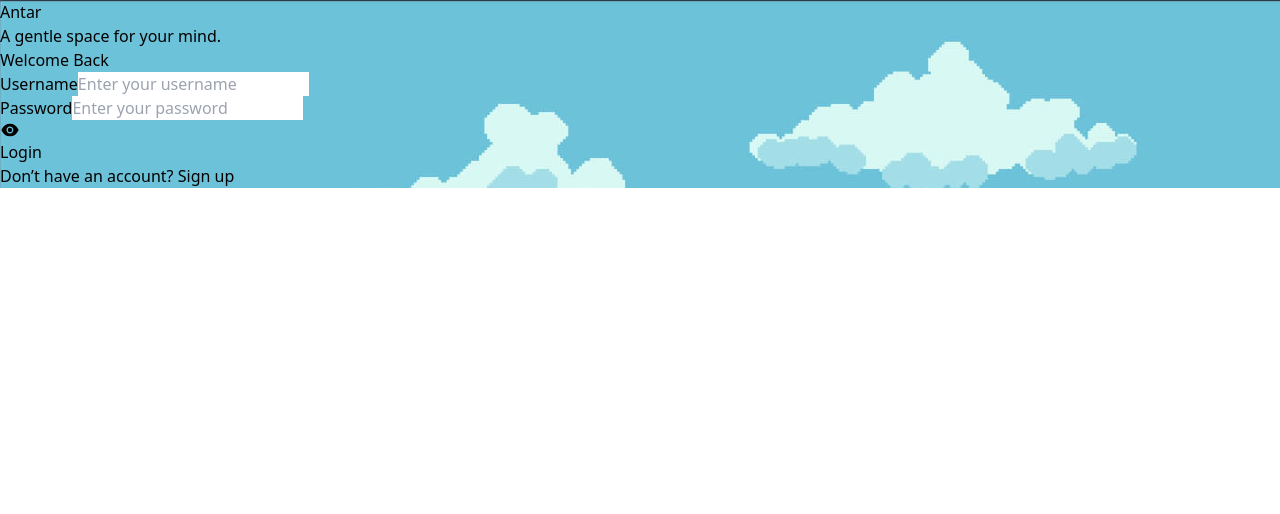
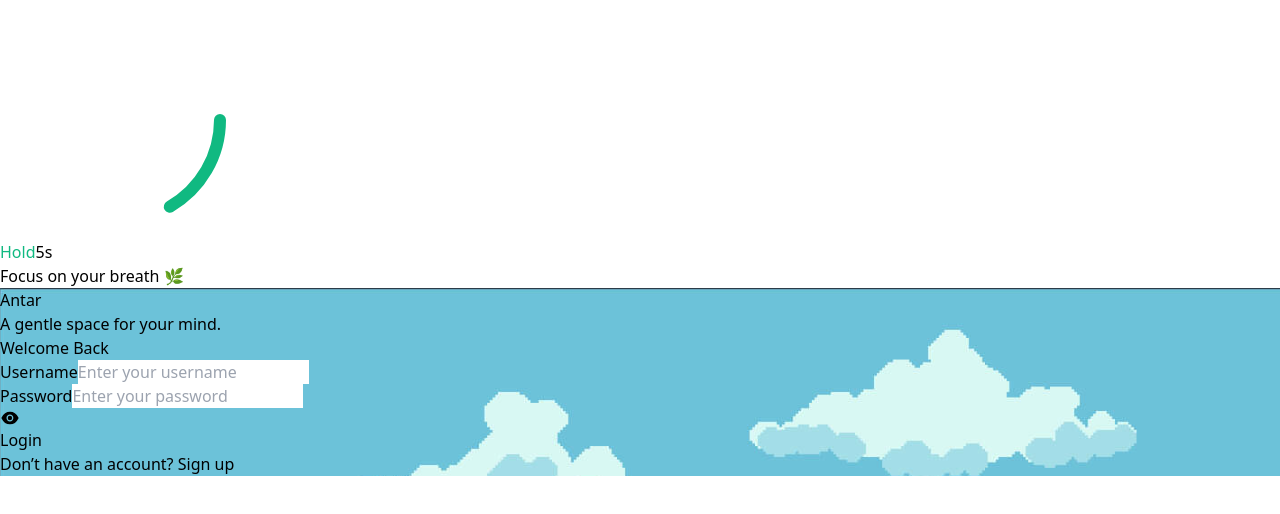
Before and after one commit to Antar-man/Antar, a React (Vite) app in the folder frontend/: page /login in a window 1280 px wide. Shown: the top 514 px of the page. Built offline with nearby package versions, Linux system fonts and the light colour scheme; a web font is replaced by a local one.

Commit message:
BreathingPage

```diff
--- a/frontend/src/App.jsx
+++ b/frontend/src/App.jsx
@@ -14,10 +14,12 @@ import HelpPage from "./pages/HelpPage.jsx";
 import ProfilePage from "./pages/ProfilePage.jsx";
 import QuestionnairePage from "./pages/QuestionnairePage.jsx";
 import Chatbot from "./pages/Chatbot.jsx";
-
+import BreathExercise from "./pages/BreathExercise.jsx";
 
 export default function App() {
   return (
+    <>
+      <BreathExercise />
       <Routes>
         <Route
           path="/"
@@ -90,5 +92,6 @@ export default function App() {
         <Route path="/questions" element={<QuestionnairePage />} />
         <Route path="/chatbot" element={<Chatbot />} />
       </Routes>
+    </>
   );
 }
--- /dev/null
+++ b/frontend/src/pages/BreathExercise.jsx
@@ -0,0 +1,111 @@
+import { useState, useEffect, useRef } from "react";
+
+export default function BreathExercise({ type = "login" }) {
+  const [showExercise, setShowExercise] = useState(false);
+  const [stepText, setStepText] = useState("Inhale");
+  const [timeLeft, setTimeLeft] = useState(0);
+  const [circleColor, setCircleColor] = useState("#34D399");
+
+  const circleRef = useRef(null);
+
+  const RADIUS = 100;
+  const CIRCUMFERENCE = 2 * Math.PI * RADIUS;
+
+  useEffect(() => {
+    const key =
+      type === "signup"
+        ? "breathExerciseSignupDone"
+        : "breathExerciseLoginDone";
+
+    if (!sessionStorage.getItem(key)) {
+      setShowExercise(true);
+
+      const cycles = type === "signup" ? 2 : 1;
+      let currentCycle = 0;
+
+      const steps = [
+        { name: "Inhale", duration: 4, color: "#34D399" },
+        { name: "Hold", duration: 6, color: "#10B981" },
+        { name: "Release", duration: 4, color: "#6EE7B7" },
+      ];
+
+      let stepIndex = 0;
+
+      const startStep = (step) => {
+        setStepText(step.name);
+        setTimeLeft(step.duration);
+        setCircleColor(step.color);
+
+        let elapsed = 0;
+
+        if (circleRef.current) {
+          circleRef.current.setAttribute("stroke", step.color);
+          circleRef.current.style.strokeDasharray = CIRCUMFERENCE;
+        }
+
+        const timer = setInterval(() => {
+          elapsed++;
+          setTimeLeft(step.duration - elapsed);
+
+          if (circleRef.current) {
+            const progress = elapsed / step.duration;
+            circleRef.current.style.strokeDashoffset =
+              CIRCUMFERENCE * (1 - progress);
+          }
+
+          if (elapsed >= step.duration) clearInterval(timer);
+        }, 1000);
+      };
+
+      const nextStep = () => {
+        stepIndex++;
+        if (stepIndex >= steps.length) {
+          currentCycle++;
+          if (currentCycle >= cycles) {
+            sessionStorage.setItem(key, "true");
+            setShowExercise(false);
+            return;
+          }
+          stepIndex = 0;
+        }
+        startStep(steps[stepIndex]);
+        setTimeout(() => nextStep(), steps[stepIndex].duration * 1000);
+      };
+
+      startStep(steps[0]);
+      setTimeout(() => nextStep(), steps[0].duration * 1000);
+    }
+  }, [type]);
+
+  if (!showExercise) return null;
+
+  return (
+    <div className="fixed inset-0 flex flex-col items-center justify-center bg-gradient-to-br from-green-100 via-white to-green-200 z-50">
+      <div className="relative w-64 h-64 flex items-center justify-center">
+        <svg width="240" height="240" className="absolute rotate-[-90deg]">
+          <circle
+            ref={circleRef}
+            r={RADIUS}
+            cx="120"
+            cy="120"
+            fill="transparent"
+            stroke={circleColor}
+            strokeWidth="12"
+            strokeDasharray={CIRCUMFERENCE}
+            strokeDashoffset={CIRCUMFERENCE}
+            strokeLinecap="round"
+          />
+        </svg>
+        <div className="absolute flex flex-col items-center justify-center">
+          <span className="text-3xl font-bold" style={{ color: circleColor }}>
+            {stepText}
+          </span>
+          <span className="text-2xl text-gray-600 mt-2">{timeLeft}s</span>
+        </div>
+      </div>
+      <p className="mt-8 text-gray-700 text-lg font-medium animate-pulse">
+        Focus on your breath 🌿
+      </p>
+    </div>
+  );
+}
```
Lines whose indentation alone changed are shown as unchanged.
